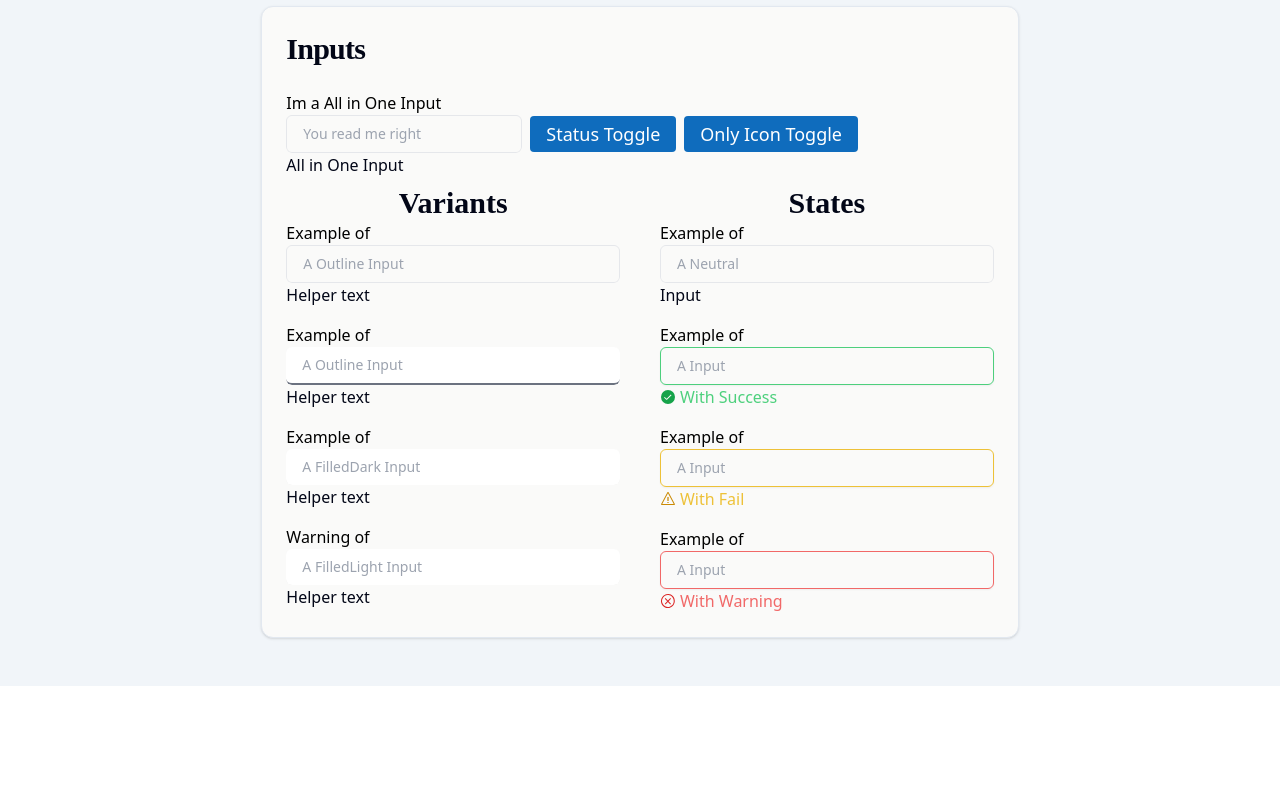
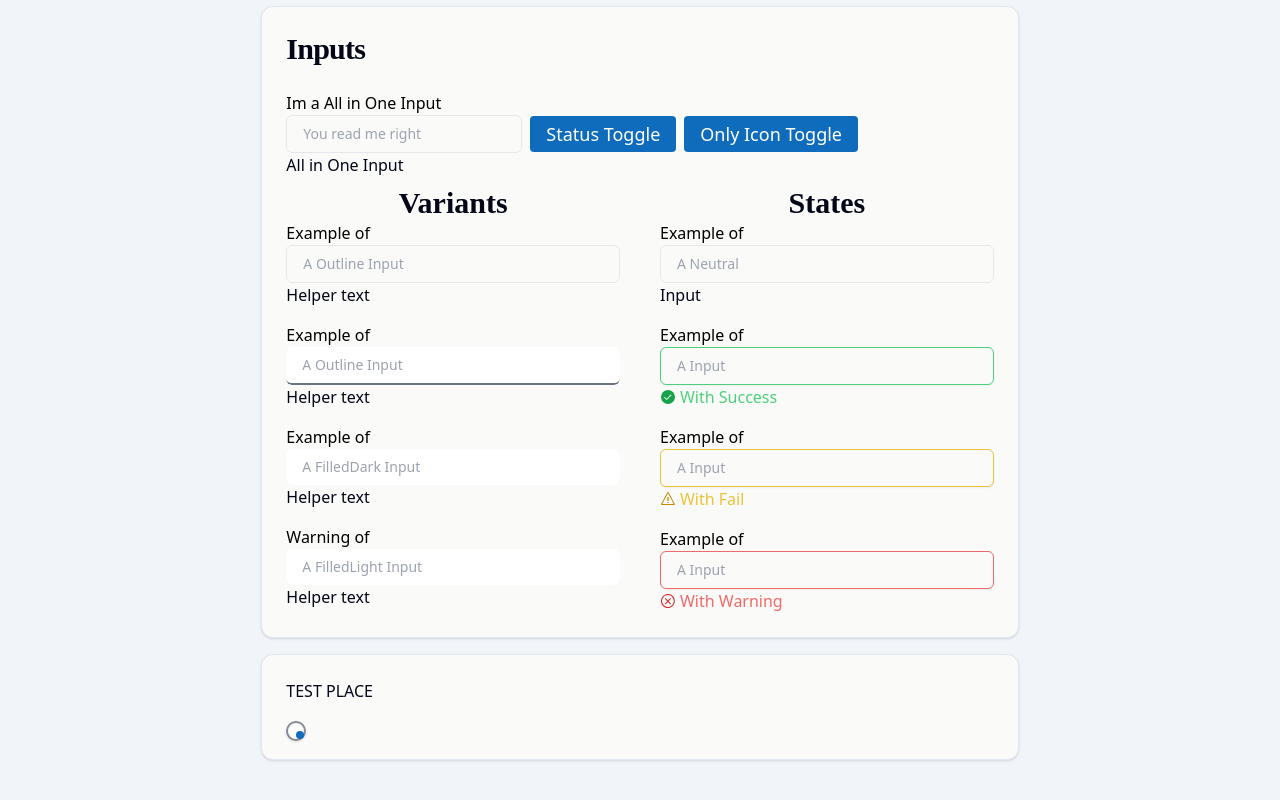
Before and after one commit to indicacode/gbt-fluent2-web, a Next.js app: page / in a window 1280 px wide. Shown: the part 574-1374 px from the top of the page. Before the commit the page ends 1295 px from the top, so only its background shows below. Built offline with nearby package versions, Linux system fonts and the light colour scheme.

Commit message:
refactor[gbt-fluent2-web]

```diff
--- a/app/page.tsx
+++ b/app/page.tsx
@@ -2,6 +2,7 @@
 
 import { useState } from "react"
 
+import { Slider } from "@/components/done/slider"
 import {
   Card,
   CardContent,
@@ -180,6 +181,22 @@ export default function Page() {
                   </div>
                 </div>
               </div>
+            </CardContent>
+          </Card>
+          <Card className="bg-stone-50 dark:bg-blue-900">
+            <CardHeader>
+              <h1>TEST PLACE</h1>
+            </CardHeader>
+            <CardContent>
+              {/*<Switch>Switch</Switch>*/}
+              {/*<Tabs>Tabs</Tabs>*/}
+              <Slider size="md" step={1} max={1000} />
+              {/*<Accordion type="multiple">acordion</Accordion>*/}
+              {/*<Avatar>Avatar</Avatar>*/}
+              {/*<Textarea>Textarea</Textarea>*/}
+              {/*<TooltipProvider>*/}
+              {/*  <Tooltip>Tooltip</Tooltip>*/}
+              {/*</TooltipProvider>*/}
             </CardContent>
           </Card>
           {/*<Card className="dark:bg-blue-900">*/}
--- a/components/done/slider.tsx
+++ b/components/done/slider.tsx
@@ -13,13 +13,13 @@ const sliderVariants = tv({
     track:
       "relative w-full grow overflow-hidden rounded-full dark:bg-slate-50/20",
     thumb:
-      "block rounded-full border-4 border-brandColor-dark border-slate-900/50 bg-brandColor-primary shadow transition-colors focus-visible:outline-none focus-visible:ring-1 focus-visible:ring-slate-950 disabled:pointer-events-none disabled:opacity-50 dark:border-brandColor-secondary dark:bg-brandColor-light dark:focus-visible:ring-slate-100",
+      "before:bg-brand-primary relative block rounded-full border-2 border-brandColor-dark border-slate-900/50 bg-brandColor-primary bg-white shadow transition-colors before:absolute before:left-1/2 before:top-1/2 before:aspect-square before:w-2 before:rounded-full before:content-[''] focus-visible:outline-none focus-visible:ring-1 focus-visible:ring-slate-950 disabled:pointer-events-none disabled:opacity-50 dark:border-brandColor-secondary dark:bg-brandColor-light dark:focus-visible:ring-slate-100",
   },
   variants: {
     size: {
-      sm: { root: "", track: "h-1", rangel: "", thumb: "h-4 w-4" },
+      sm: { root: "", track: "h-1", range: "", thumb: "h-4 w-4" },
 
-      md: { root: "", track: "h-2", rangel: "", thumb: "h-5 w-5" },
+      md: { root: "", track: "h-2", range: "", thumb: "h-5 w-5" },
     },
   },
 })
--- a/components/reviewing/button.tsx
+++ b/components/reviewing/button.tsx
@@ -39,7 +39,7 @@ const buttonVariants = tv({
   },
 })
 
-function actualButton(
+function Button(
   {
     toggle = false,
     icon = false,
@@ -57,6 +57,7 @@ function actualButton(
   )
   return (
     <button
+      ref={ref}
       data-selected={"false"}
       data-toggle={toggle}
       onClick={({ currentTarget: target }) =>
@@ -77,8 +78,8 @@ function actualButton(
   )
 }
 
-actualButton.displayName = "Button"
+Button.displayName = "Button"
 
-const Button = React.forwardRef(actualButton)
+const ForwardedButton = React.forwardRef(Button)
 
-export { Button }
+export { ForwardedButton as Button }
--- a/components/reviewing/input.tsx
+++ b/components/reviewing/input.tsx
@@ -74,6 +74,9 @@ const Input = React.forwardRef<HTMLInputElement, InputPropsType>(
       iconOnly = false,
       ...rest
     } = props
+
+    const { base, root, label } = inputVariants()
+
     const [focus, setFocus] = useState(false)
     const [active, setActive] = useState(false)
     const bottomBar = iconOnly || state === "neutral"
@@ -97,7 +100,6 @@ const Input = React.forwardRef<HTMLInputElement, InputPropsType>(
     }, [])
     //-------------------------------------------------------------//
 
-    const { base, root, label } = inputVariants()
     return (
       <div className={root()}>
         <div
```
